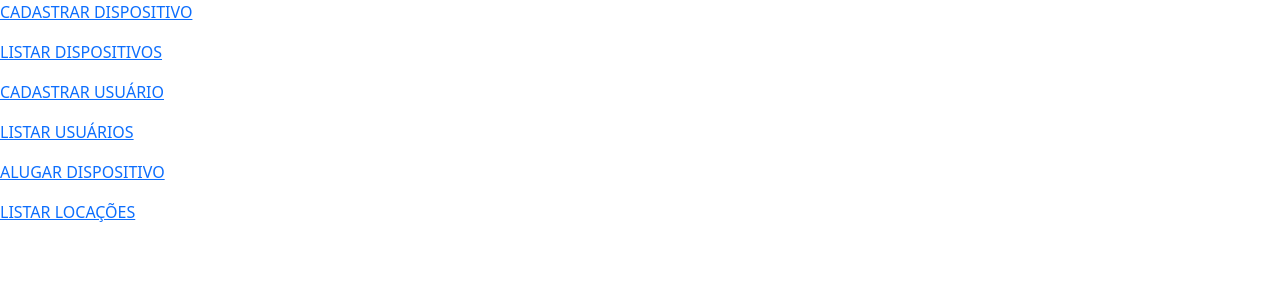
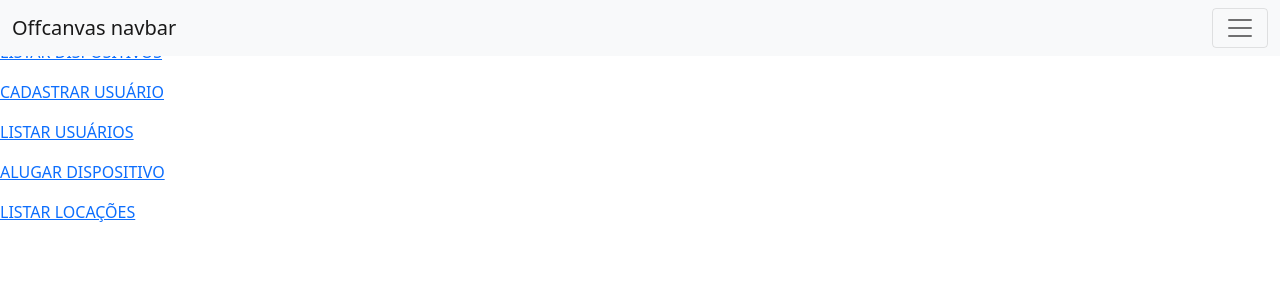
Before and after one commit to Pedro-HenriqueFF/Lanhouse, a Python web app: template flask/templates/index.html in a window 1280 px wide. Shown: the top 300 px of the page. Run offline with Jinja, Linux system fonts and the light colour scheme; the template is opened without the code that fills it, so the values that code supplies are empty; some libraries are stand-ins or nearby versions.

Commit message:
Inicial beta1

```diff
--- a/flask/templates/base.html
+++ b/flask/templates/base.html
@@ -8,6 +8,48 @@
 
     </head>
 <body>
+
+  <nav class="navbar navbar-light bg-light fixed-top">
+    <div class="container-fluid">
+      <a class="navbar-brand" href="#">Offcanvas navbar</a>
+      <button class="navbar-toggler" type="button" data-bs-toggle="offcanvas" data-bs-target="#offcanvasNavbar" aria-controls="offcanvasNavbar">
+        <span class="navbar-toggler-icon"></span>
+      </button>
+      <div class="offcanvas offcanvas-end" tabindex="-1" id="offcanvasNavbar" aria-labelledby="offcanvasNavbarLabel">
+        <div class="offcanvas-header">
+          <h5 class="offcanvas-title" id="offcanvasNavbarLabel">Offcanvas</h5>
+          <button type="button" class="btn-close text-reset" data-bs-dismiss="offcanvas" aria-label="Close"></button>
+        </div>
+        <div class="offcanvas-body">
+          <ul class="navbar-nav justify-content-end flex-grow-1 pe-3">
+            <li class="nav-item">
+              <a class="nav-link active" aria-current="page" href="">Home</a>
+            </li>
+            <li class="nav-item">
+              <a class="nav-link" href="#">Link</a>
+            </li>
+            <li class="nav-item dropdown">
+              <a class="nav-link dropdown-toggle" href="#" id="offcanvasNavbarDropdown" role="button" data-bs-toggle="dropdown" aria-expanded="false">
+                Cadastrar
+              </a>
+              <ul class="dropdown-menu" aria-labelledby="offcanvasNavbarDropdown">
+                <li><a class="dropdown-item" href="{{url_for('cadastrar_usuario')}}">CADASTRAR USUÁRIO</a></li>
+                <li><a class="dropdown-item" href="{{url_for('cadastrar_dispositivo')}}">CADASTRAR DISPOSITIVO</a></li>
+                <li>
+                  <hr class="dropdown-divider">
+                </li>
+                <li><a class="dropdown-item" href="#">Something else here</a></li>
+              </ul>
+            </li>
+          </ul>
+          <form class="d-flex">
+            <input class="form-control me-2" type="search" placeholder="Search" aria-label="Search">
+            <button class="btn btn-outline-success" type="submit">Search</button>
+          </form>
+        </div>
+      </div>
+    </div>
+  </nav>
 
   <svg xmlns="http://www.w3.org/2000/svg" style="display: none;">
     <symbol id="check-circle-fill" fill="currentColor" viewBox="0 0 16 16">
```
